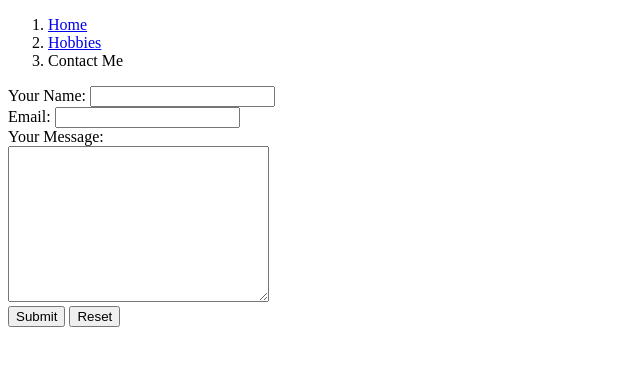
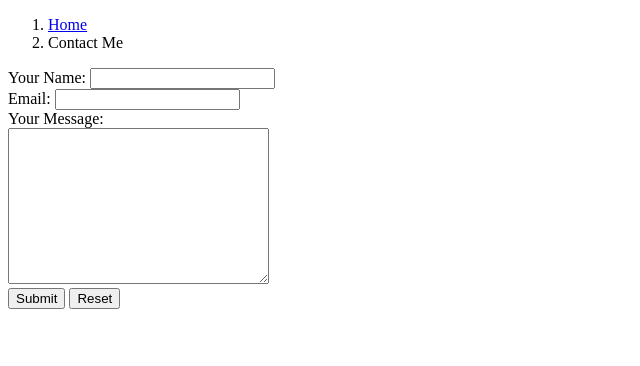
Before and after one commit to Heyzuess90/cv, a plain HTML site: page contact.html in a window 1280 px wide. Shown: the whole page, without its empty margins (0-640 px from the left). Drawn offline with Linux system fonts and the light colour scheme.

Commit message:
Update contact.html

```diff
--- a/contact.html
+++ b/contact.html
@@ -9,7 +9,6 @@
 <body>
    <ol>
     <li><a href="index.html">Home</a></li>
-    <li><a href="hobbies.html">Hobbies</a></li>
     <li>Contact Me</li>
   </ol>
   <form action="mailto:heyzuessalex@gmail.com" method="post" enctype="text/plain">
```
